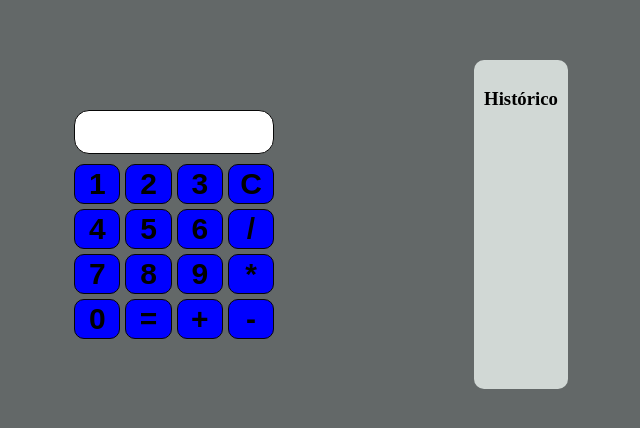
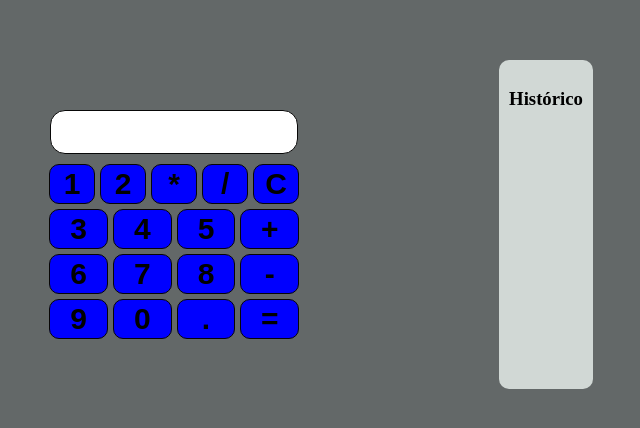
Before and after one commit to Fasoc/Calculadora, a plain HTML site: page index.html in a window 1280 px wide. Shown: the part 176-604 px from the top of the page, without its empty margins (319-959 px from the left). Drawn offline with Linux system fonts and the light colour scheme.

Commit message:
arrumando os botoes

```diff
--- a/index.html
+++ b/index.html
@@ -10,23 +10,27 @@
     <div class="container">
         <div class="calculator">
             <input type="text" id="result" readonly>
-            <div class="buttons">
+            <div class="buttons1">
                 <button onclick="appendToResult('1')">1</button>
                 <button onclick="appendToResult('2')">2</button>
+                <button onclick="appendToResult('*')">*</button>
+                <button onclick="appendToResult('/')">/</button>
+                <button onclick="clearResult()">C</button>
+            </div>
+            <div class="buttons">
                 <button onclick="appendToResult('3')">3</button>
-                <button onclick="clearResult()">C</button>
                 <button onclick="appendToResult('4')">4</button>
                 <button onclick="appendToResult('5')">5</button>
+                <button onclick="appendToResult('+')">+</button>
                 <button onclick="appendToResult('6')">6</button>
-                <button onclick="appendToResult('/')">/</button>
                 <button onclick="appendToResult('7')">7</button>
                 <button onclick="appendToResult('8')">8</button>
+                <button onclick="appendToResult('-')">-</button>
                 <button onclick="appendToResult('9')">9</button>
-                <button onclick="appendToResult('*')">*</button>
                 <button onclick="appendToResult('0')">0</button>
+                <button onclick="appendToResult('.')">.</button>
                 <button onclick="evaluateResult('')">=</button>
-                <button onclick="appendToResult('+')">+</button>
-                <button onclick="appendToResult('-')">-</button>
+
             </div>
         </div>
         <div class="history">
--- a/pagina.css
+++ b/pagina.css
@@ -17,7 +17,7 @@ body{
 
 .calculator {
     background-color:rgb(99, 104, 104);
-    max-width: 200px;
+    max-width: 250px;
     text-align: center;
     margin: 50px auto;
 }
@@ -33,10 +33,17 @@ body{
     border-radius: 15px;
 }
 
+.buttons1 {
+    display: grid;
+    grid-template-columns: repeat(5, 1fr);
+    grid-gap: 5px;
+}
+
 .buttons {
     display: grid;
     grid-template-columns: repeat(4, 1fr);
     grid-gap: 5px;
+    margin-top: 5px;
 }
 
 button {
```
